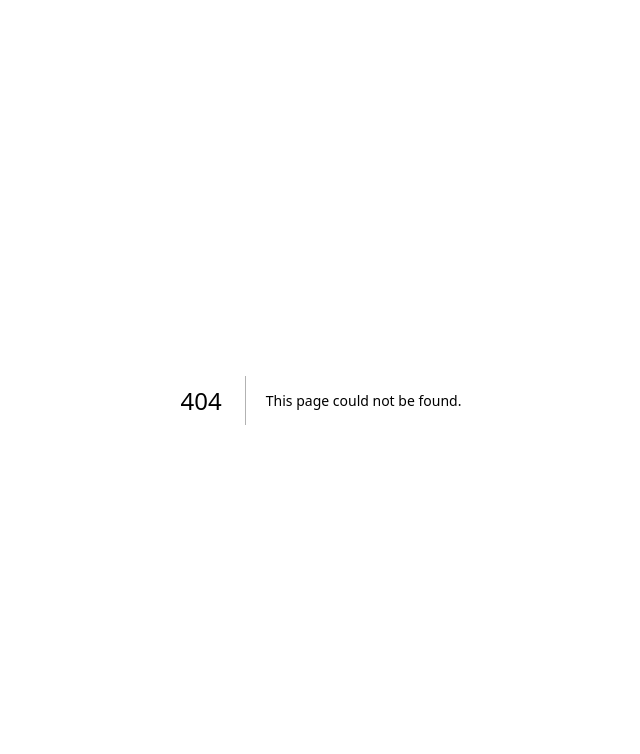
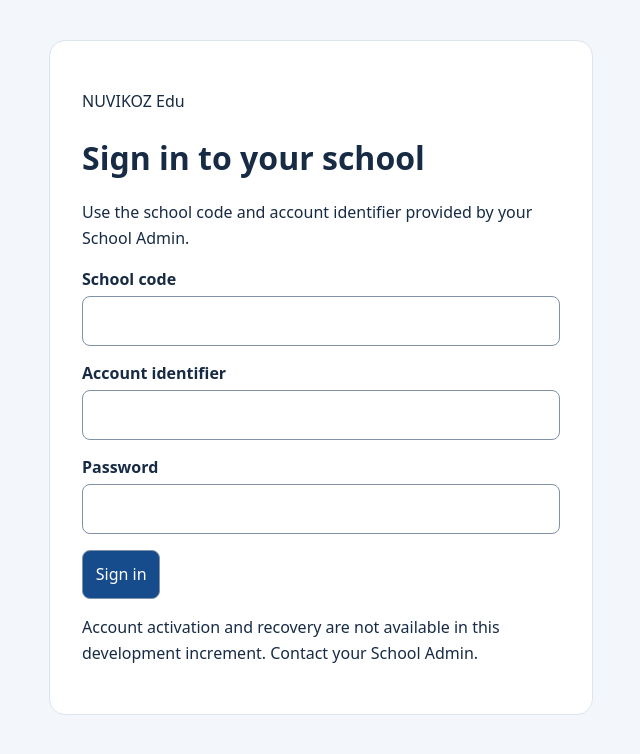
Before and after one commit to mollanuramin130/NUVIKOZ_Edu, a Next.js app in the folder apps/edu-web/: page /login in a window 1280 px wide. Before the commit this address had no page. Shown: the top 754 px of the page, without its empty margins (319-959 px from the left). Built offline with nearby package versions, Linux system fonts and the light colour scheme; no server answers.

Commit message:
feat(browser-auth): apps/edu-web/src/app/login

```diff
--- /dev/null
+++ b/apps/edu-web/src/app/login/page.tsx
@@ -0,0 +1,26 @@
+'use client';
+import { useState, type FormEvent } from 'react';
+import { useRouter } from 'next/navigation';
+import { browserRequest, type Identity } from '../../lib/browser-auth';
+
+export default function Login() {
+  const [error, setError] = useState('');
+  const [busy, setBusy] = useState(false);
+  const router = useRouter();
+  async function submit(event: FormEvent<HTMLFormElement>) {
+    event.preventDefault(); setBusy(true); setError('');
+    const form = new FormData(event.currentTarget);
+    try {
+      const identity = await browserRequest<Identity>('login', { school_code: form.get('school_code'), identifier: form.get('identifier'), password: form.get('password') });
+      router.replace(`/dashboard/${encodeURIComponent(identity.role)}`);
+    } catch (e) { setError(e instanceof Error ? e.message : 'Sign in failed.'); }
+    finally { setBusy(false); }
+  }
+  return <main className="auth-card"><p>NUVIKOZ Edu</p><h1>Sign in to your school</h1><p>Use the school code and account identifier provided by your School Admin.</p>
+    <form onSubmit={submit} aria-busy={busy}>
+      <label>School code<input name="school_code" required maxLength={32} autoComplete="organization" /></label>
+      <label>Account identifier<input name="identifier" required maxLength={80} autoComplete="username" /></label>
+      <label>Password<input name="password" type="password" required maxLength={72} autoComplete="current-password" /></label>
+      {error && <p role="alert">{error}</p>}<button disabled={busy}>{busy ? 'Signing in…' : 'Sign in'}</button>
+    </form><p>Account activation and recovery are not available in this development increment. Contact your School Admin.</p></main>;
+}
```
